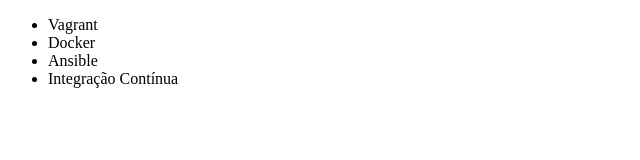
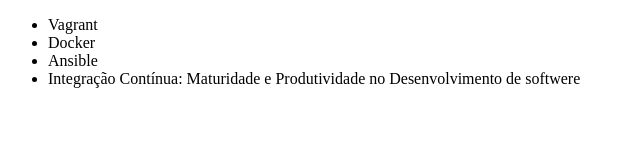
Before and after one commit to palloj/alura-git, a plain HTML site: page index.html in a window 1280 px wide. Shown: the whole page, without its empty margins (0-640 px from the left). Drawn offline with Linux system fonts and the light colour scheme.

Commit message:
Renomeando Curso de Integração Contínua

```diff
--- a/index.html
+++ b/index.html
@@ -9,7 +9,7 @@
         <li>Vagrant</li>
         <li>Docker</li>
         <li>Ansible</li>
-        <li>Integração Contínua</li>
+        <li>Integração Contínua: Maturidade e Produtividade no Desenvolvimento de softwere</li>
     </ul>
 </body>
 </html>
```
